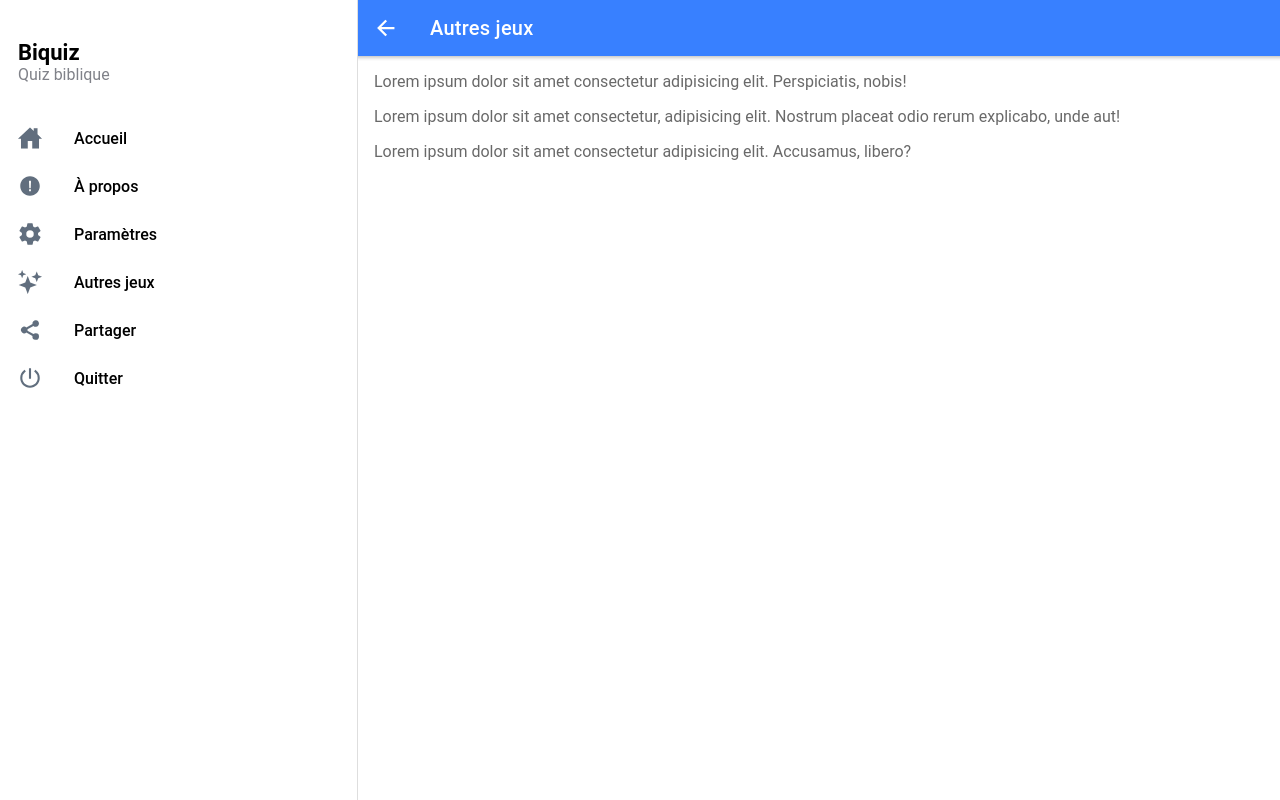
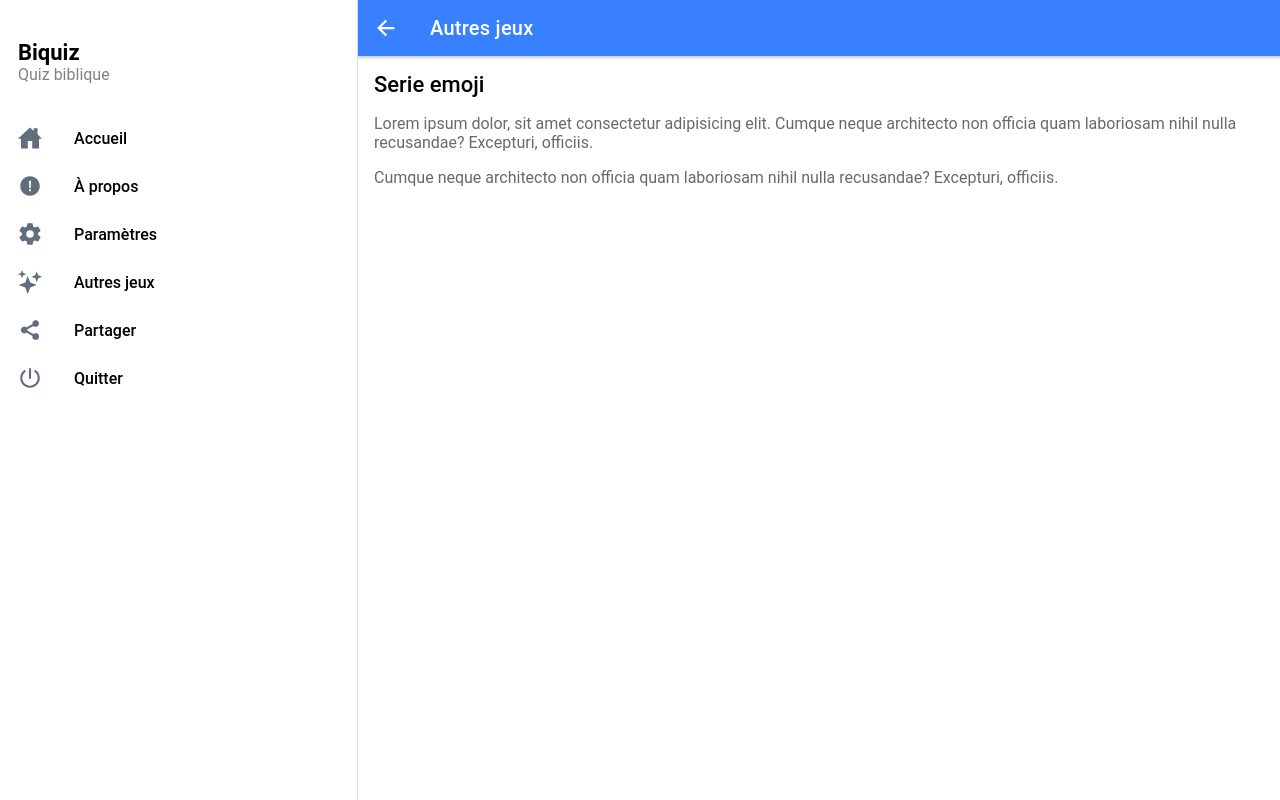
Before and after one commit to bleriotnoguia/biquiz-app, a React (Create React App) app: page /page/game/1 in a window 1280 px wide. Built offline with nearby package versions, Linux system fonts and the light colour scheme.

Commit message:
games list added

```diff
--- /dev/null
+++ b/src/data/gamesList.json
@@ -0,0 +1,17 @@
+[
+  {
+    "id": 1,
+    "title": "Serie emoji",
+    "description": "<p>Lorem ipsum dolor, sit amet consectetur adipisicing elit. Cumque neque architecto non officia quam laboriosam nihil nulla recusandae? Excepturi, officiis.</p><p>Cumque neque architecto non officia quam laboriosam nihil nulla recusandae? Excepturi, officiis.</p>"
+  },
+  {
+    "id": 2,
+    "title": "Noms biblique",
+    "description": "<p>Lorem ipsum dolor, sit amet consectetur adipisicing elit. Cumque neque architecto non officia quam laboriosam nihil nulla recusandae? Excepturi, officiis.</p><p>Cumque neque architecto non officia quam laboriosam nihil nulla recusandae? Excepturi, officiis.</p>"
+  },
+  {
+    "id": 3,
+    "title": "Quiz suis je ?",
+    "description": "<p>Lorem ipsum dolor, sit amet consectetur adipisicing elit. Cumque neque architecto non officia quam laboriosam nihil nulla recusandae? Excepturi, officiis.</p><p>Cumque neque architecto non officia quam laboriosam nihil nulla recusandae? Excepturi, officiis.</p>"
+  }
+]
--- a/src/pages/GameDetails.tsx
+++ b/src/pages/GameDetails.tsx
@@ -1,10 +1,12 @@
 import { IonBackButton, IonButtons, IonContent, IonHeader, IonMenuButton, IonPage, IonTitle, IonToolbar } from '@ionic/react';
 import { useParams } from 'react-router';
+import gamesList from '../data/gamesList.json'
 import './Page.css';
 
 const GameDetails: React.FC = () => {
 
-  const { name } = useParams<{ name: string; }>();
+  const { id } = useParams<{ id: string; }>();
+  const game = gamesList.find(item => item.id === parseInt(id))
 
   return (
     <IonPage>
@@ -19,11 +21,10 @@ const GameDetails: React.FC = () => {
 
       <IonContent fullscreen>
         <div className="ion-padding-start ion-padding-end">
-          <h3>{name}</h3>
-          <div className="text-dimgray">
-            <p>Lorem ipsum dolor sit amet consectetur adipisicing elit. Perspiciatis, nobis!</p>
-            <p>Lorem ipsum dolor sit amet consectetur, adipisicing elit. Nostrum placeat odio rerum explicabo, unde aut!</p>
-            <p>Lorem ipsum dolor sit amet consectetur adipisicing elit. Accusamus, libero?</p>
+          <h3>{game?.title}</h3>
+          <div className="text-dimgray" dangerouslySetInnerHTML={{
+              __html: game ? game?.description : ''
+            }}>
           </div>
         </div>
       </IonContent>
--- a/src/pages/Games.tsx
+++ b/src/pages/Games.tsx
@@ -1,7 +1,14 @@
 import { IonBackButton, IonButtons, IonContent, IonHeader, IonItem, IonItemDivider, IonLabel, IonList, IonMenuButton, IonPage, IonTitle, IonToolbar } from '@ionic/react';
 import { useParams, useHistory } from 'react-router';
 import ExploreContainer from '../components/ExploreContainer';
+import gamesList from '../data/gamesList.json'
 import './Page.css';
+
+interface gameConfig{
+  id: number;
+  title: string;
+  description: Text;
+}
 
 const Games: React.FC = () => {
 
@@ -23,24 +30,16 @@ const Games: React.FC = () => {
         <p>Collections de petits jeux bibliques</p>
       </IonItemDivider>
       <IonList>
-        <IonItem onClick={() => history.push("/page/gamedetails/emoji")}>
-          <IonLabel>
-            <h3>Serie emoji</h3>
-            <p>Lorem ipsum dolor sit.</p>
-          </IonLabel>
-        </IonItem>
-        <IonItem>
-          <IonLabel>
-            <h3>Noms biblique</h3>
-            <p>Lorem ipsum dolor ipsum sit.</p>
-          </IonLabel>
-        </IonItem>
-        <IonItem>
-          <IonLabel>
-            <h3>Quiz suis je ?</h3>
-            <p>Lorem ipsum dolor ipsum sit.</p>
-          </IonLabel>
-        </IonItem>
+        {gamesList.map((game, idx) => (
+          <IonItem key={idx} onClick={() => history.push("/page/game/"+game.id)}>
+            <IonLabel>
+              <h3>{game.title}</h3>
+              <div>
+                {game.description.replace(/<[^>]*>?/gm, '').slice(0,35)+'...'}
+              </div>
+            </IonLabel>
+          </IonItem>
+        ))}
       </IonList>
       </IonContent>
     </IonPage>
```
